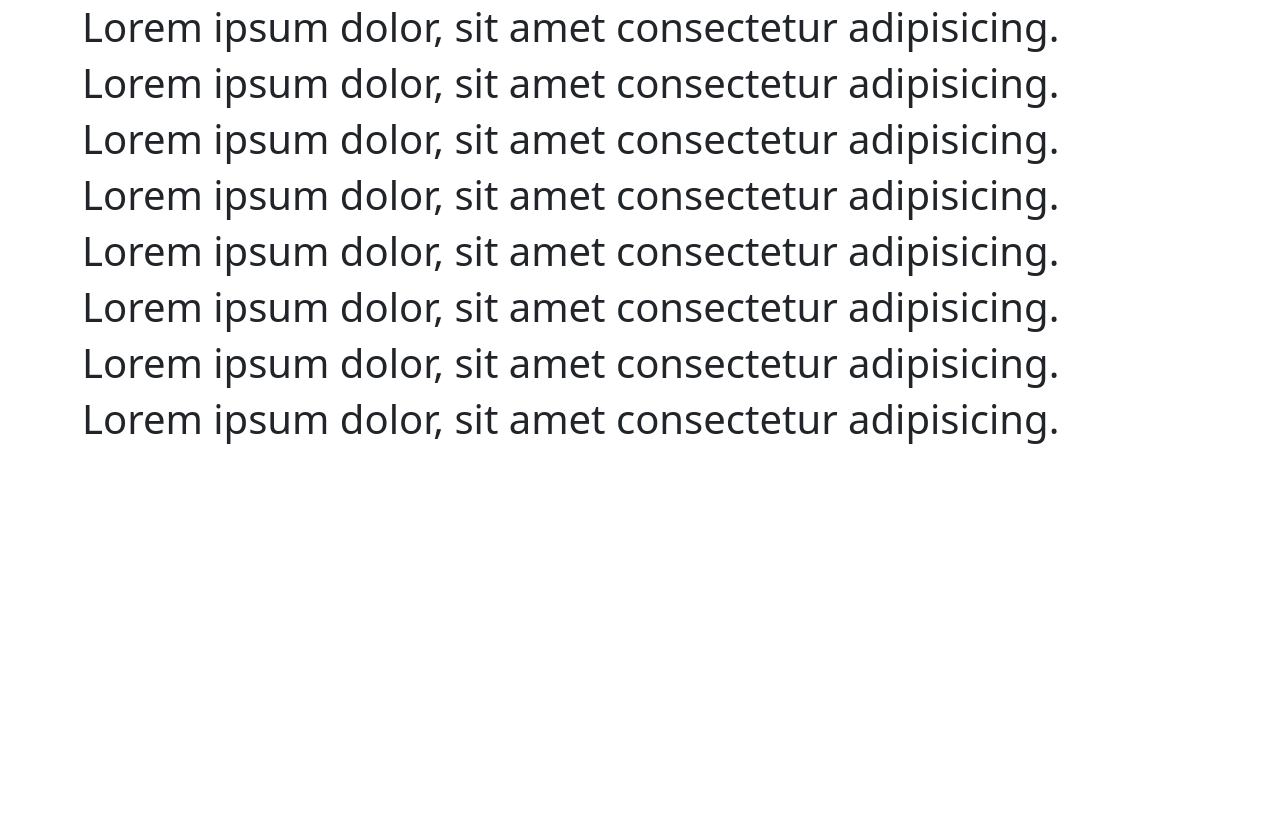
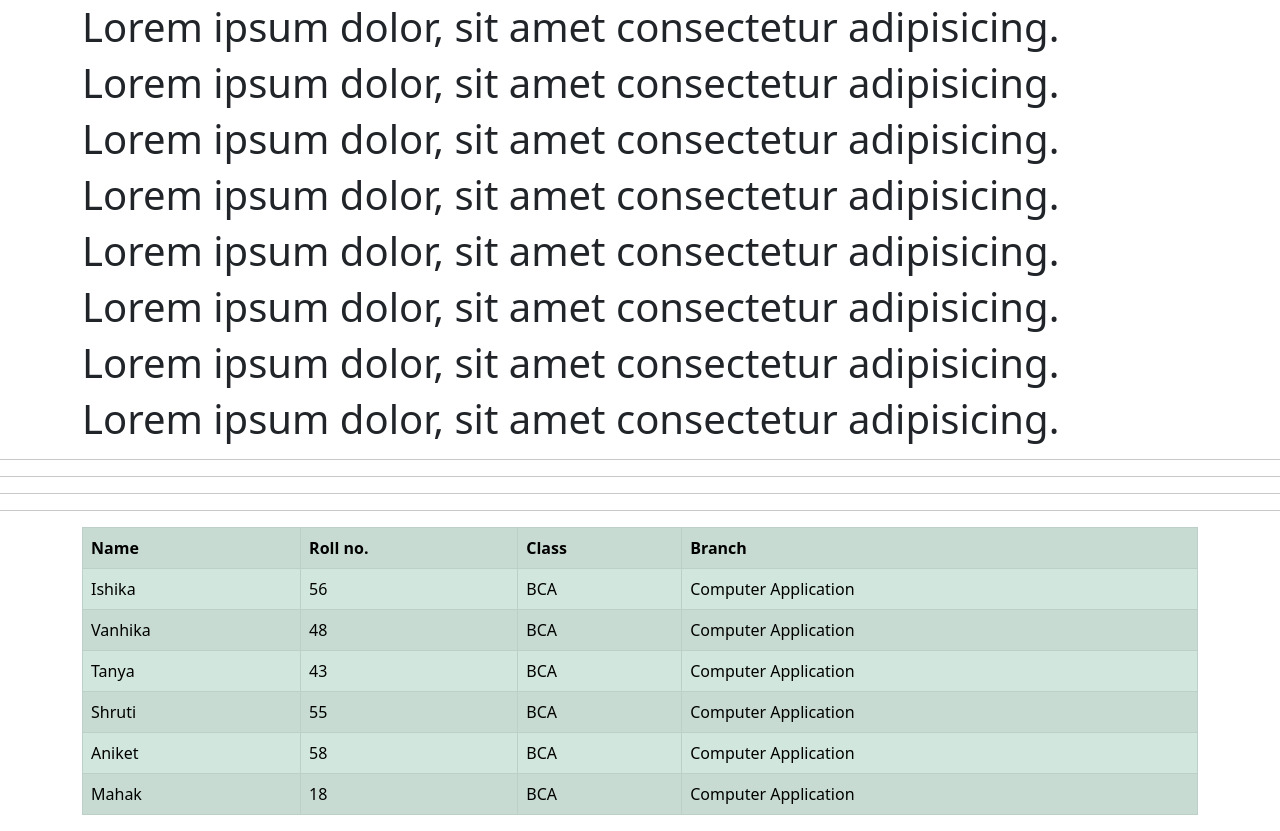
Before and after one commit to Ishika888/Basic-Bootstrap, a plain HTML site: page index.html in a window 1280 px wide. Shown: the part 7889-8720 px from the top of the page. Before the commit the page ends 8340 px from the top, so only its background shows below. Drawn offline with Linux system fonts and the light colour scheme.

Commit message:
Bootstrap Table practice

```diff
--- a/index.html
+++ b/index.html
@@ -244,7 +244,7 @@
         <hr>
         <h1 class="text-muted">Lorem ipsum dolor, sit amet consectetur adipisicing.</h1>
         <h1 class="text-primary">Lorem ipsum dolor, sit amet consectetur adipisicing.</h1>
-        <h1 class="text-sucess">Lorem ipsum dolor, sit amet consectetur adipisicing.</h1>
+        <h1 class="text-success">Lorem ipsum dolor, sit amet consectetur adipisicing.</h1>
         <h1 class="text-danger">Lorem ipsum dolor, sit amet consectetur adipisicing.</h1>
         <h1 class="text-warning">Lorem ipsum dolor, sit amet consectetur adipisicing.</h1>
         <h1 class="text-secondary">Lorem ipsum dolor, sit amet consectetur adipisicing.</h1>
@@ -257,7 +257,7 @@
     <hr>
 
         <h1 class="bg-primary">Lorem ipsum dolor, sit amet consectetur adipisicing.</h1>
-        <h1 class="bg-sucess">Lorem ipsum dolor, sit amet consectetur adipisicing.</h1>
+        <h1 class="bg-success">Lorem ipsum dolor, sit amet consectetur adipisicing.</h1>
         <h1 class="bg-danger">Lorem ipsum dolor, sit amet consectetur adipisicing.</h1>
         <h1 class="bg-warning">Lorem ipsum dolor, sit amet consectetur adipisicing.</h1>
         <h1 class="bg-secondary">Lorem ipsum dolor, sit amet consectetur adipisicing.</h1>
@@ -269,7 +269,7 @@
         <hr>
         <hr>
         <h1 class="text-bg-primary">Lorem ipsum dolor, sit amet consectetur adipisicing.</h1>
-        <h1 class="text-bg-sucess">Lorem ipsum dolor, sit amet consectetur adipisicing.</h1>
+        <h1 class="text-bg-success">Lorem ipsum dolor, sit amet consectetur adipisicing.</h1>
         <h1 class="text-bg-danger">Lorem ipsum dolor, sit amet consectetur adipisicing.</h1>
         <h1 class="text-bg-warning">Lorem ipsum dolor, sit amet consectetur adipisicing.</h1>
         <h1 class="text-bg-secondary">Lorem ipsum dolor, sit amet consectetur adipisicing.</h1>
@@ -280,5 +280,56 @@
         <h1 class="text-bg-light">Lorem ipsum dolor, sit amet consectetur adipisicing.</h1>
 
 </div>
+<hr>
+<hr>
+<hr>
+<hr>
+<div class="container">
+    <table class="table table-bordered table-hover table-striped table-success">
+            <th>Name</th>
+            <th>Roll no.</th>
+            <th>Class</th>
+            <th>Branch</th>
+        </tr>
+
+        <tr>
+            <td>Ishika</td>
+            <td>56</td>
+            <td>BCA</td>
+            <td>Computer Application</td>
+        </tr>
+        <Var><tr>
+            <td>Vanhika</td>
+            <td>48</td>
+            <td>BCA</td>
+            <td>Computer Application</td>
+        </tr>
+        <tr>
+            <td>Tanya</td>
+            <td>43</td>
+            <td>BCA</td>
+            <td>Computer Application</td>
+        </tr>
+        <tr>
+            <td>Shruti</td>
+            <td>55</td>
+            <td>BCA</td>
+            <td>Computer Application</td>
+            </tr>
+
+            <tr>
+                <td>Aniket</td>
+                <td>58</td>
+                <td>BCA</td>
+                <td>Computer Application</td>
+            </tr>
+            <tr>
+                <td>Mahak</td>
+                <td>18</td>
+                <td>BCA</td>
+                <td>Computer Application</td>
+            </tr>
+    </table>
+</div>
 </body>
 </html>
```
